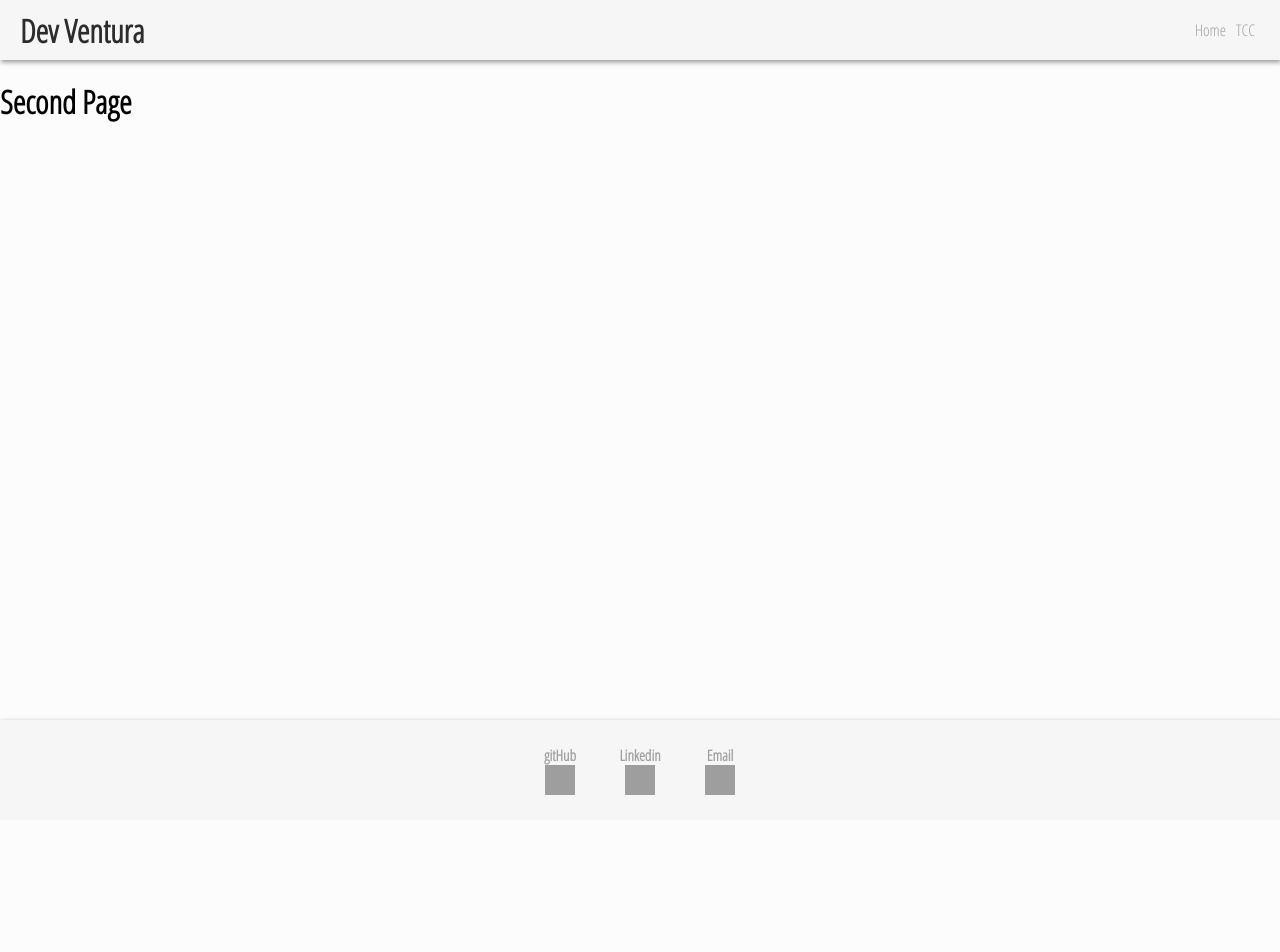
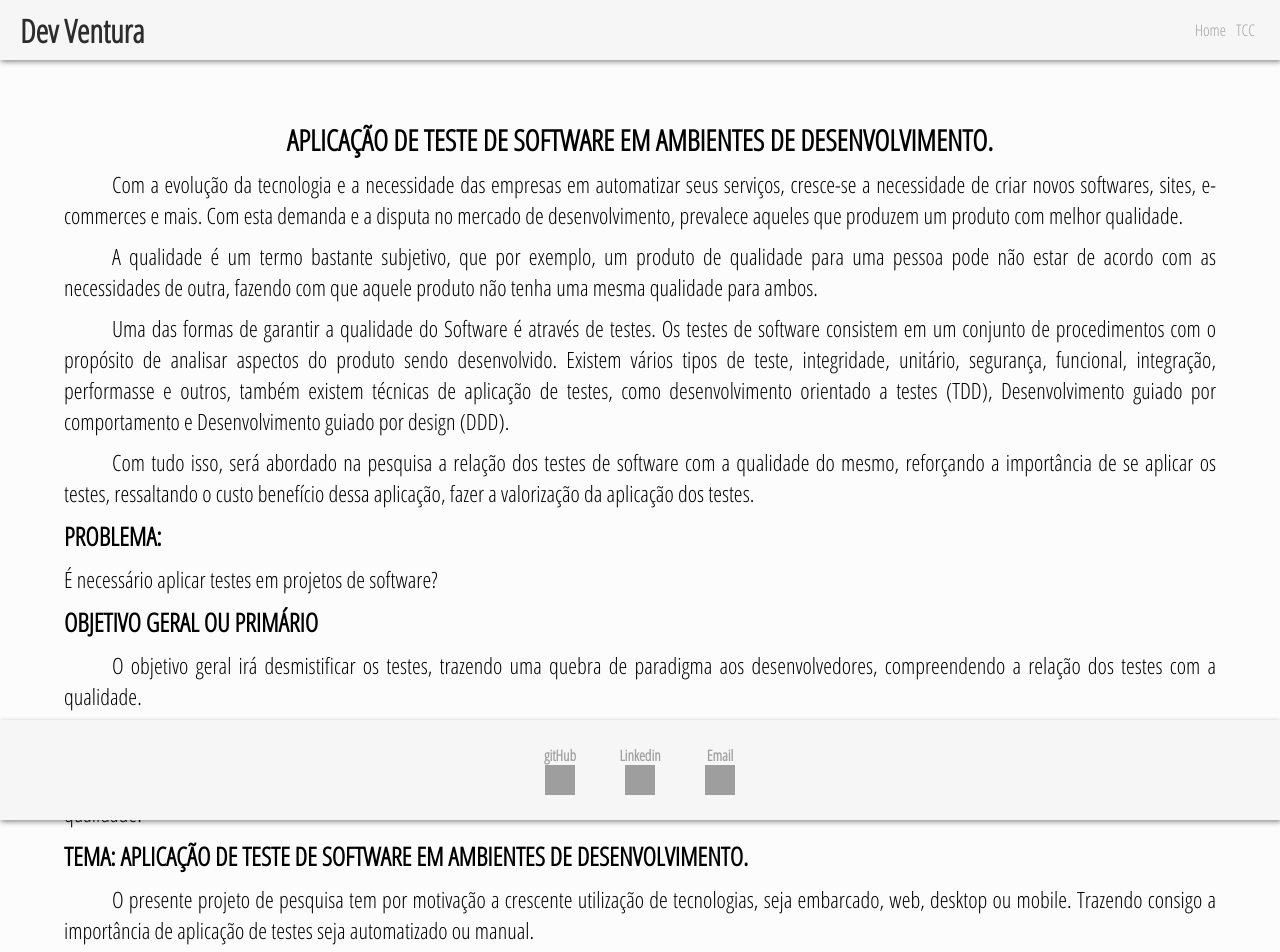
Before and after one commit to fcventura02/devVentura, a React (Create React App) app: page /tcc in a window 1280 px wide. Shown: the top 952 px of the page. Before the commit the page ends 820 px from the top, so only its background shows below. Built offline with nearby package versions, Linux system fonts and the light colour scheme; grey boxes are pictures that could not be loaded.

Commit message:
Adicionado a primeira parte do TCC. Conteudo e CSS

```diff
--- a/src/pages/tcc/index.js
+++ b/src/pages/tcc/index.js
@@ -1,6 +1,91 @@
 import React from 'react';
-export default function SecondPage(){
+import './styles.css';
+export default function SecondPage() {
+    document.title = 'Dev Ventura | TCC'
     return (
-        <h1> Second Page</h1>
+        <section className="tcc">
+            <h1 className="title">
+                Aplicação de teste de Software em ambientes de desenvolvimento.
+            </h1>
+
+            <div className="introducao">
+                <p>
+                    Com a evolução da tecnologia e a necessidade das empresas em
+                    automatizar seus serviços, cresce-se a necessidade de criar novos softwares,
+                    sites, e-commerces e mais. Com esta demanda e a disputa
+                    no mercado de desenvolvimento, prevalece aqueles que
+                    produzem um produto com melhor qualidade.
+                </p>
+                <p>
+                    A qualidade é um termo bastante subjetivo, que por exemplo,
+                    um produto de qualidade para uma pessoa pode não estar de
+                    acordo com as necessidades de outra, fazendo com que aquele
+                    produto não tenha uma mesma qualidade para ambos.
+                </p>
+                <p>
+                    Uma das formas de garantir a qualidade do Software é através de
+                    testes. Os testes de software consistem em um conjunto de procedimentos
+                    com o propósito de analisar aspectos do produto sendo desenvolvido. Existem vários
+                    tipos de teste, integridade, unitário, segurança, funcional, integração,
+                    performasse e outros, também existem técnicas de aplicação de testes, como
+                    desenvolvimento orientado a testes (TDD), Desenvolvimento guiado por comportamento
+                    e Desenvolvimento guiado por design (DDD).
+                </p>
+                <p>
+                    Com tudo isso, será abordado na pesquisa a relação dos testes de software
+                    com a qualidade do mesmo, reforçando a importância de se aplicar os testes,
+                    ressaltando o custo benefício dessa aplicação, fazer a valorização da aplicação dos testes.
+                </p>
+            </div>
+            <div className="problema">
+                <p className="title-problema">
+                    Problema:
+                </p>
+                <p>
+                    É necessário aplicar testes em projetos de software?
+                </p>
+            </div>
+
+            <div className="objetivos">
+                <p className="title-objetivo">
+                    OBJETIVO GERAL OU PRIMÁRIO
+                </p>
+
+                <p className="conteudo">
+                    O objetivo geral irá desmistificar os testes, trazendo uma quebra de paradigma aos desenvolvedores, compreendendo a relação dos testes com a qualidade.
+                </p>
+
+                <p className="title-objetivo">
+                    OBJETIVO GERAL OU PRIMÁRIO
+                </p>
+
+                <p className="conteudo">
+                    O objetivo geral irá desmistificar os testes, trazendo uma quebra de paradigma aos desenvolvedores, compreendendo a relação dos testes com a qualidade.
+                </p>
+            </div>
+
+            <div className="justificativa">
+                <p className="titulo-tema">
+                    Tema: Aplicação de teste de Software em ambientes de desenvolvimento.
+                </p>
+
+                <p>
+                    O presente projeto de pesquisa tem por motivação a crescente utilização
+                    de tecnologias, seja embarcado, web, desktop ou mobile. Trazendo consigo
+                    a importância de aplicação de testes seja automatizado ou manual.
+                </p>
+                <p>
+                    A aplicação de testes tem como objetivo revelar falhas/bugs, que por via
+                    das vezes pode trazer a falência de empresas ou causar sérios danos para
+                    o seu meio. Outro benefício é a economia de gasto com correção, pelo motivo
+                    de quanto mais tarde se encontra o bug/falha, mais caro fica sua manutenção,
+                    podendo até mesmo inviabilizar terminar a aplicação.
+                </p>
+                <p>
+                    Com a evolução da tecnologia, vem com ela a automatização de processos e o ganho de produtividade. Com a utilização de testes não é tão diferente, devido ao tamanho das aplicações e o crescimento de demandas, a aplicação da automação se torna primordial para o ganho de produtividade e garantia de conformidade da aplicação dos requisitos.
+                </p>
+            </div>
+
+        </section>
     )
 }
--- /dev/null
+++ b/src/pages/tcc/styles.css
@@ -0,0 +1,50 @@
+.tcc{
+    display: flex;
+    flex-direction: column;
+    width: 90%;
+    margin: 40px auto;
+}
+
+.title{
+    font-size: 1.8rem;
+    text-transform: uppercase;
+    text-align: center;
+}
+
+.introducao{
+    font-size: 1.4rem;
+    text-indent: 3rem;
+}
+
+.problema{
+    font-size: 1.4rem;
+}
+
+.problema .title-problema{
+    font-size: 1.6rem;
+    text-transform: uppercase;
+    font-weight: bold;
+}
+
+.objetivos {
+    font-size: 1.4rem;
+    text-indent: 3rem;
+}
+
+.objetivos .title-objetivo{
+    text-indent: 0;
+    font-size: 1.6rem;
+    font-weight: bold;
+    text-transform: uppercase;
+}
+
+.justificativa p + p{
+    font-size: 1.4rem;
+    text-indent: 3rem;
+}
+
+.justificativa .titulo-tema{
+    font-size: 1.6rem;
+    text-transform: uppercase;
+    font-weight: bold;
+}
```
